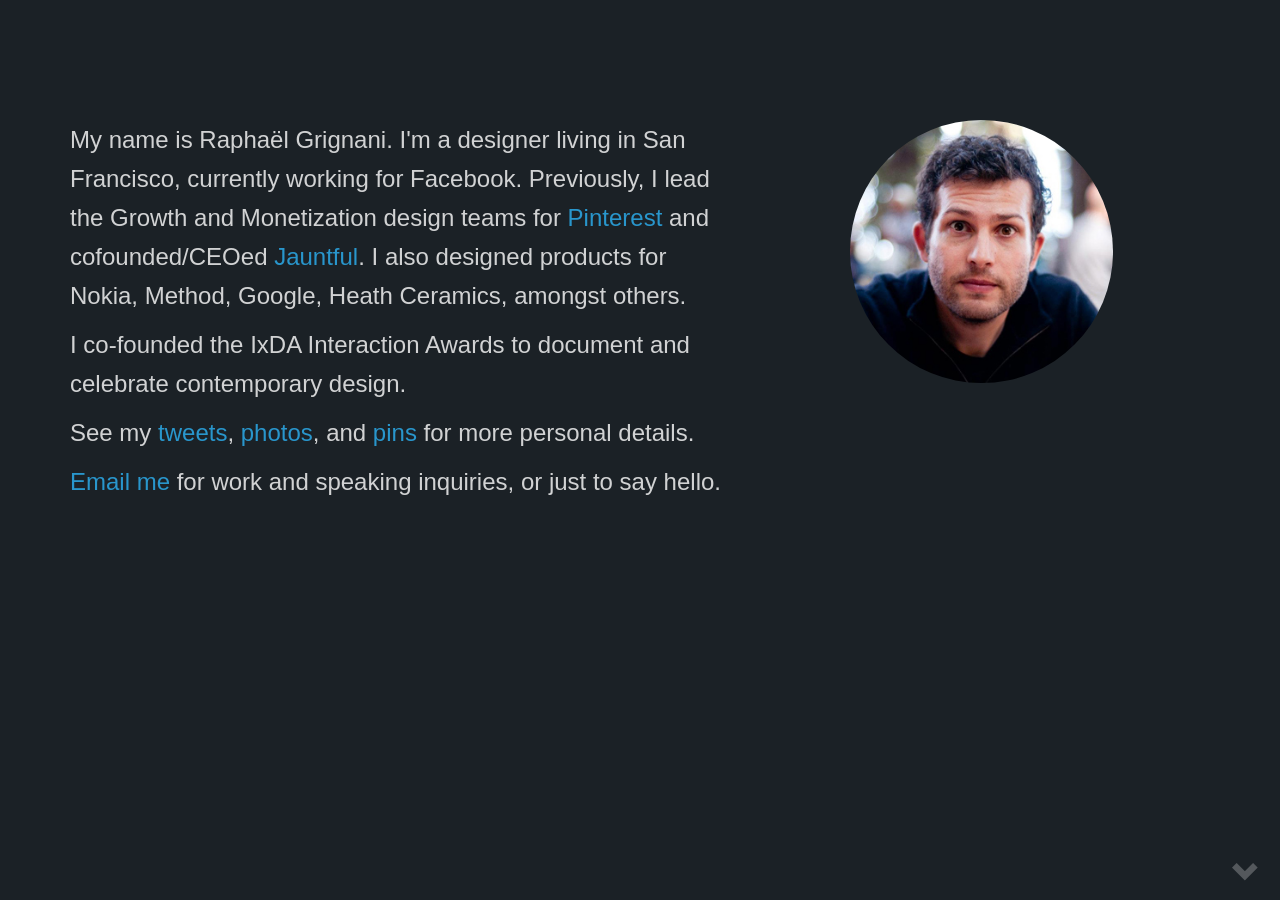
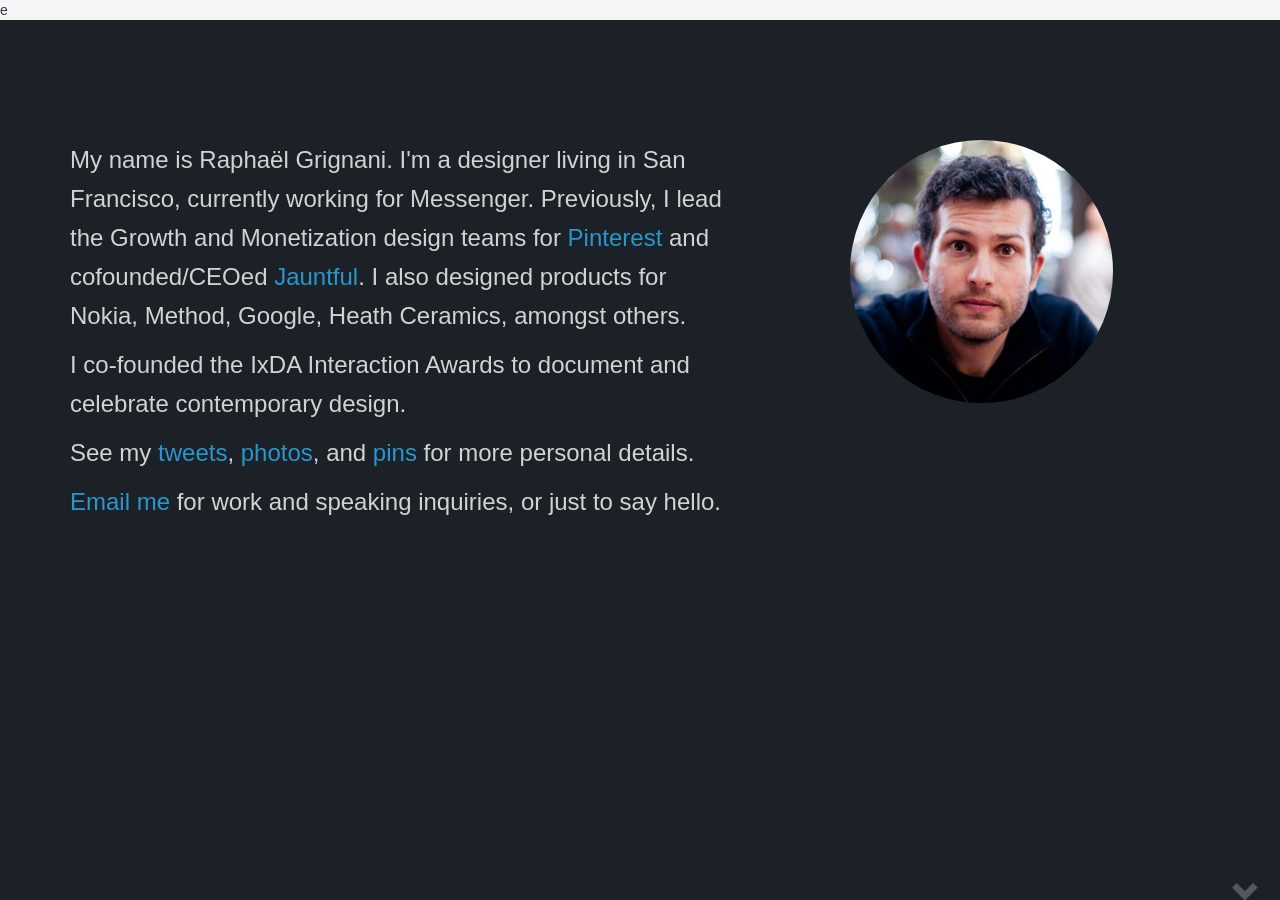
Before and after one commit to Jauntful/private-about-me, a Jekyll site: the page built from index.html, in a window 1280 px wide and 900 px high. Built offline with Jekyll 4.4.1, drawn with Linux system fonts in a browser that asks for light colours; nearby versions of some CDN libraries.

Commit message:
Messenger

```diff
--- a/_includes/header.html
+++ b/_includes/header.html
@@ -1,11 +1,11 @@
-<header class="bio">
+e<header class="bio">
   <div class="container">
     <div class="row">
       <div class="col-xs-6 col-sm-3 profile-img col-sm-push-8">
         <img src="{{ site.baseurl }}/assets/raphaelgrignani.jpg" alt="Rapha&euml;l Grignani" class="img-responsive img-circle">
       </div>
       <div class="col-xs-12 col-sm-7 col-sm-pull-3">
-        <p class="text--lead">My name is Rapha&euml;l Grignani. I'm a designer living in San Francisco, currently working for Facebook. Previously, I lead the Growth and Monetization design teams for <a href="http://creative.pinterest.com/">Pinterest</a> and cofounded/CEOed <a href="https://jauntful.com/">Jauntful</a>. I also designed products for Nokia, Method, Google, Heath Ceramics, amongst others.</p>
+        <p class="text--lead">My name is Rapha&euml;l Grignani. I'm a designer living in San Francisco, currently working for Messenger. Previously, I lead the Growth and Monetization design teams for <a href="http://creative.pinterest.com/">Pinterest</a> and cofounded/CEOed <a href="https://jauntful.com/">Jauntful</a>. I also designed products for Nokia, Method, Google, Heath Ceramics, amongst others.</p>
         <p class="text--lead">I co-founded the IxDA Interaction Awards to document and celebrate contemporary design.</p>
         <p class="text--lead">See my <a href="https://twitter.com/grignani">tweets</a>, <a href="http://instagram.com/raphaelgrignani">photos</a>, and <a href="https://www.pinterest.com/grignani">pins</a> for more personal details.</p>
         <p class="text--lead"><a href='javascript:noSpam("hei", "grignani.org?subject=My name is ...")'>Email me</a> for work and speaking inquiries, or just to say hello.</p>
```
